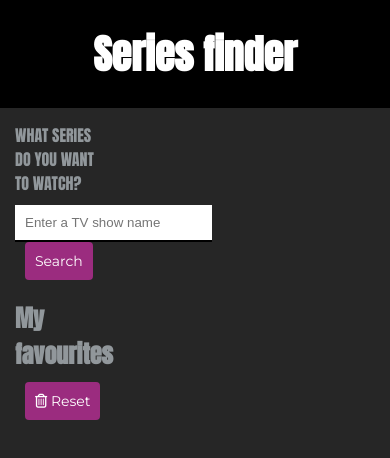
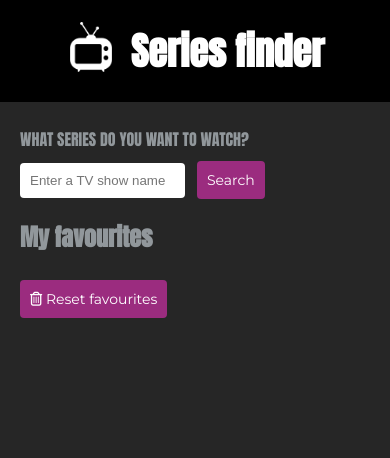
Before and after one commit to Adalab/modulo-2-evaluacion-final-crisgarm, a website: page src/html/index.html in a window 390 px wide. Drawn offline with nearby package versions, Linux system fonts and the light colour scheme; files that its build step writes are made by us from their sources; no server answers; files whose address does not match are found by name.

Commit message:
Finish styles and add responsive web design

```diff
--- a/src/html/partials/header.html
+++ b/src/html/partials/header.html
@@ -1,3 +1,4 @@
-<header>
+<header class="header">
+  <img class="header__image" src="./assets/images/tv-header.png" />
   <h1 class="header__title">Series finder</h1>
 </header>
--- a/src/html/partials/main.html
+++ b/src/html/partials/main.html
@@ -1,6 +1,6 @@
 <main class="main js-main">
   <section class="favouriteSection">
-    <form action="">
+    <form>
       <label for="name" class="favouriteSection__label"
         >What series do you want to watch?</label
       >
@@ -19,9 +19,9 @@
     <p class="favouriteSection__paragraph js-paragraph"></p>
     <h2 class="favouriteSection__subtitle">My favourites</h2>
     <ul class="js-list-favourites favouriteSection__list"></ul>
-    <button type="reset" class="favouriteSection__button js-reset">
+    <button type="reset" class="favouriteSection__buttonReset js-reset">
       <i class="far fa-trash-alt"></i>
-      Reset
+      Reset favourites
     </button>
   </section>
   <section class="searchSection">
--- a/src/scss/layout/_header.scss
+++ b/src/scss/layout/_header.scss
@@ -1,8 +1,17 @@
-.header__title {
-  text-align: center;
-  font-family: "Anton", sans-serif;
-  font-size: 40px;
+.header {
   background-color: black;
   color: white;
-  padding: 24px;
+  padding: 22px;
+  display: flex;
+  justify-content: center;
+  &__image {
+    filter: invert(1.4);
+    height: 50px;
+    padding-right: 15px;
+  }
+  &__title {
+    text-align: center;
+    font-family: "Anton", sans-serif;
+    font-size: 38px;
+  }
 }
--- a/src/scss/layout/_main.scss
+++ b/src/scss/layout/_main.scss
@@ -1,13 +1,15 @@
 .main {
   display: grid;
-  grid-template-columns: 30% 1fr;
+  grid-template-columns: 35% 1fr;
   grid-template-rows: 1fr;
   background-color: #262626;
-  height: 100vh;
+  padding: 25px 20px 0 20px;
+  @media screen and (max-width: 768px) {
+    grid-template-columns: 1fr;
+  }
 }
 
 .favouriteSection {
-  padding: 15px;
   &__label {
     display: block;
     color: #91979b;
@@ -18,11 +20,11 @@
   &__input {
     padding: 10px;
     border: none;
-    border-bottom: 2px solid #000;
-    width: auto;
+    border-radius: 4px;
+    width: 165px;
   }
   &__button {
-    margin-left: 10px;
+    margin-left: 8px;
     padding: 10px;
     text-align: center;
     background-color: #9b2c7f;
@@ -71,27 +73,42 @@
       border: none;
     }
   }
+  &__buttonReset {
+    margin-top: 15px;
+    padding: 10px;
+    text-align: center;
+    background-color: #9b2c7f;
+    border: none;
+    border-radius: 4px;
+    cursor: pointer;
+    outline: none;
+    color: #fff;
+    font-size: 14px;
+    font-family: "Montserrat", sans-serif;
+  }
 }
 
 .searchSection {
-  color: red;
+  @media screen and (max-width: 768px) {
+    padding-top: 30px;
+  }
   &__list {
     font-family: "Montserrat", sans-serif;
     display: flex;
     flex-direction: row;
     flex-wrap: wrap;
-    margin-top: 30px;
+    justify-content: center;
   }
   &__listItem {
     border: 2px solid #00a3da;
     border-radius: 14px;
     color: #00a3da;
-    width: 190px;
+    width: 170px;
     text-align: center;
     margin: 0 10px 10px 0;
     &--image {
       padding: 10px;
-      width: 180px;
+      width: 160px;
       border-radius: 14px;
     }
     &--title {
@@ -104,7 +121,7 @@
     &--favourite {
       background-color: #9b2c7f;
       color: white;
-      width: 190px;
+      width: 170px;
       text-align: center;
       margin: 0 10px 10px 0;
       border-radius: 14px;
```
Also changed, not shown: src/images/tv-header.png (added).
